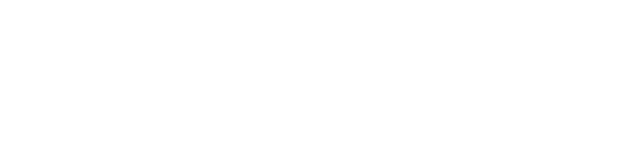
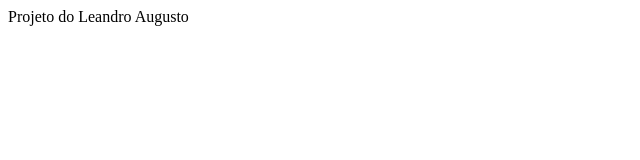
Before and after one commit to leandro-augusto/curso-git, a plain HTML site: page index.html in a window 1280 px wide. Shown: the whole page, without its empty margins (0-640 px from the left). Drawn offline with Linux system fonts and the light colour scheme.

Commit message:
Corpo da página

```diff
--- a/index.html
+++ b/index.html
@@ -2,5 +2,6 @@
     <head>
     </head>
     <body>
+	    Projeto do Leandro Augusto
     </body>
 </html>
```
